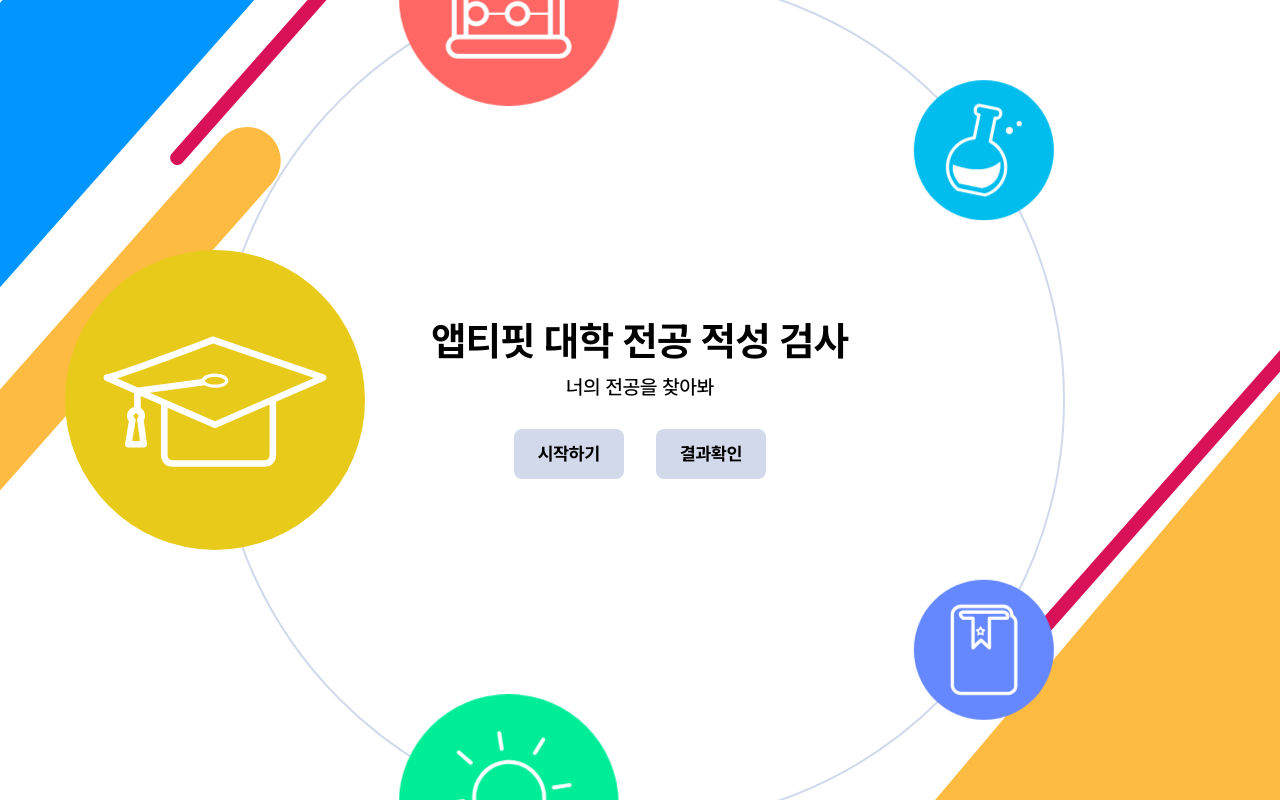
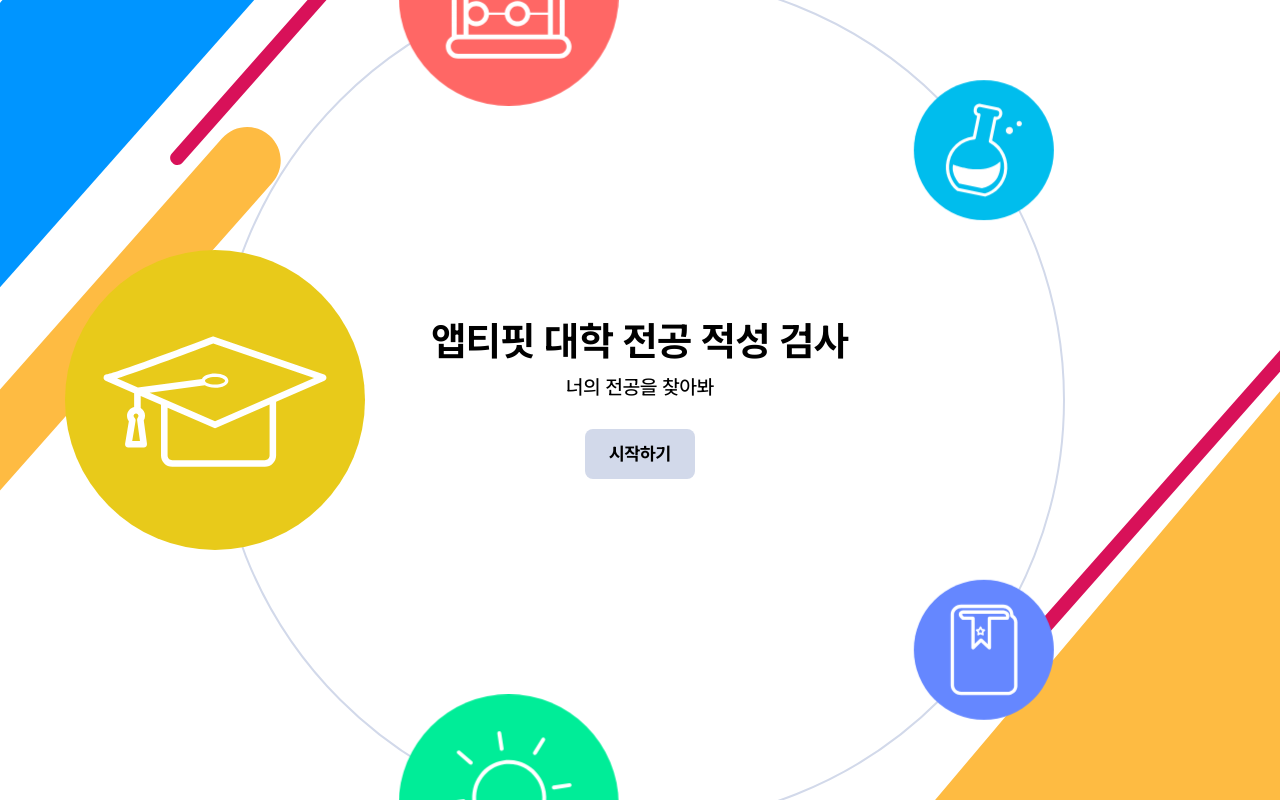
Before and after one commit to hyunzsu/aptimizer--aptifit, a Next.js app: page / in a window 1280 px wide. Built offline with nearby package versions, Linux system fonts and the light colour scheme.

Commit message:
[🎨UI] 로그인 페이지 UI 변경
결과지 확인하기 버튼을 제거했다.

```diff
--- a/src/app/(home)/page.tsx
+++ b/src/app/(home)/page.tsx
@@ -1,6 +1,4 @@
-"use client";
-
-import { LinkButton, Button } from "@/components";
+import { LinkButton } from "@/components";
 import { CircleAnimation } from "./_components";
 import s from "./HomePage.module.css";
 
@@ -12,8 +10,7 @@ const HomePage = () => {
         <h1 className={s.title}>앱티핏 대학 전공 적성 검사</h1>
         <p className={s.subtitle}>너의 전공을 찾아봐</p>
         <div className={s.buttonContainer}>
-          <LinkButton href="/register" label="시작하기" />
-          <LinkButton href="/login" label="결과확인" />
+          <LinkButton href="/login" label="시작하기" />
         </div>
       </div>
 
```
